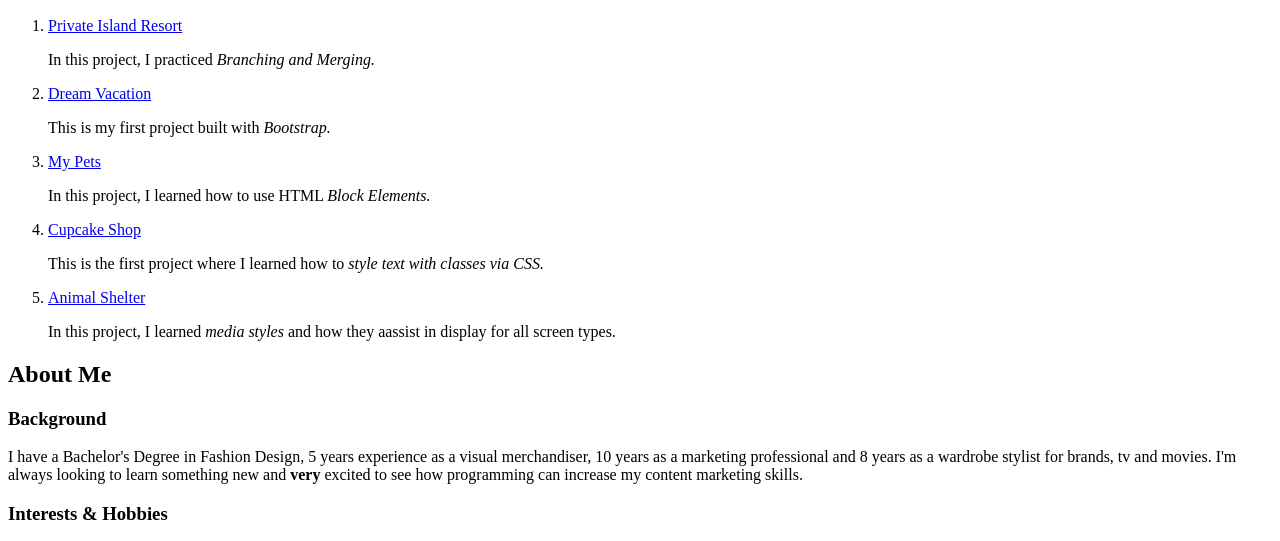
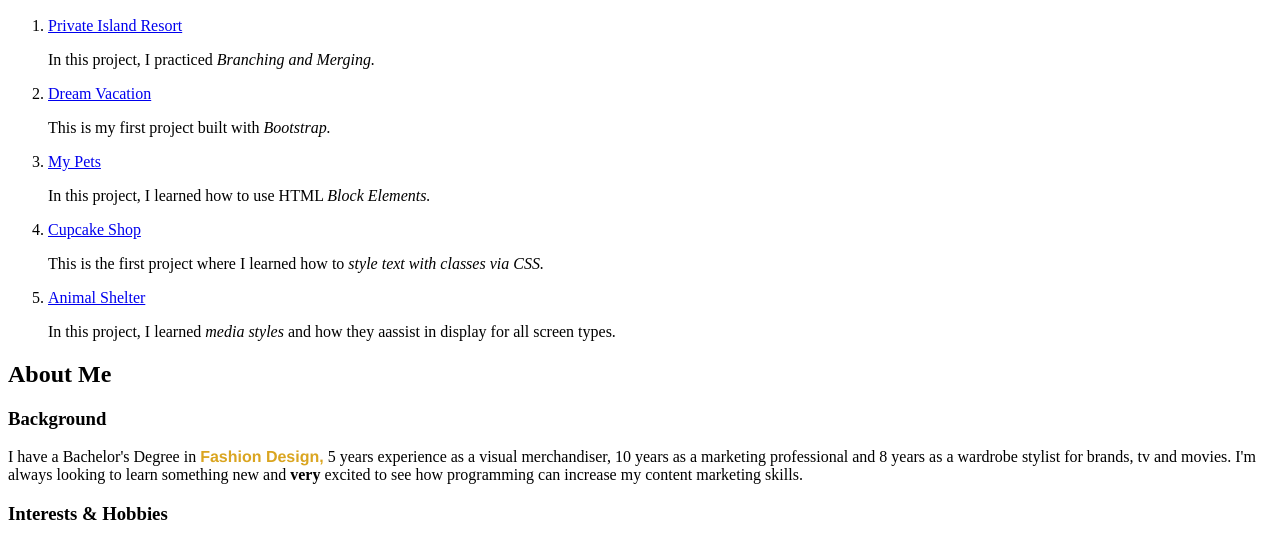
Before and after one commit to etc503/Portfolio, a plain HTML site: page index.html in a window 1280 px wide. Shown: the part 359-900 px from the top of the page. Drawn offline with Linux system fonts and the light colour scheme.

Commit message:
add bright class

```diff
--- a/css/styles.css
+++ b/css/styles.css
@@ -7,3 +7,9 @@
 .list {
   list-style-type: none;
 }
+
+.bright {
+  font-family: 'Franklin Gothic Medium', 'Arial Narrow', Arial, sans-serif;
+  font-weight: bold;
+  color: goldenrod
+}
```
